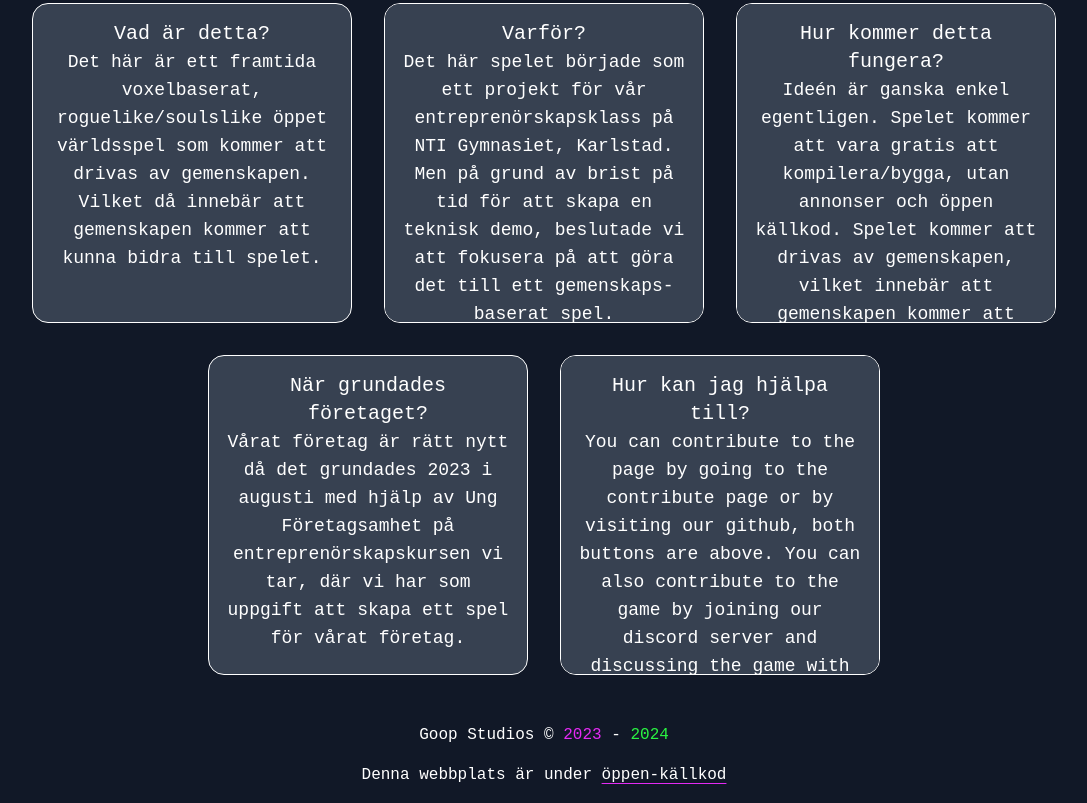
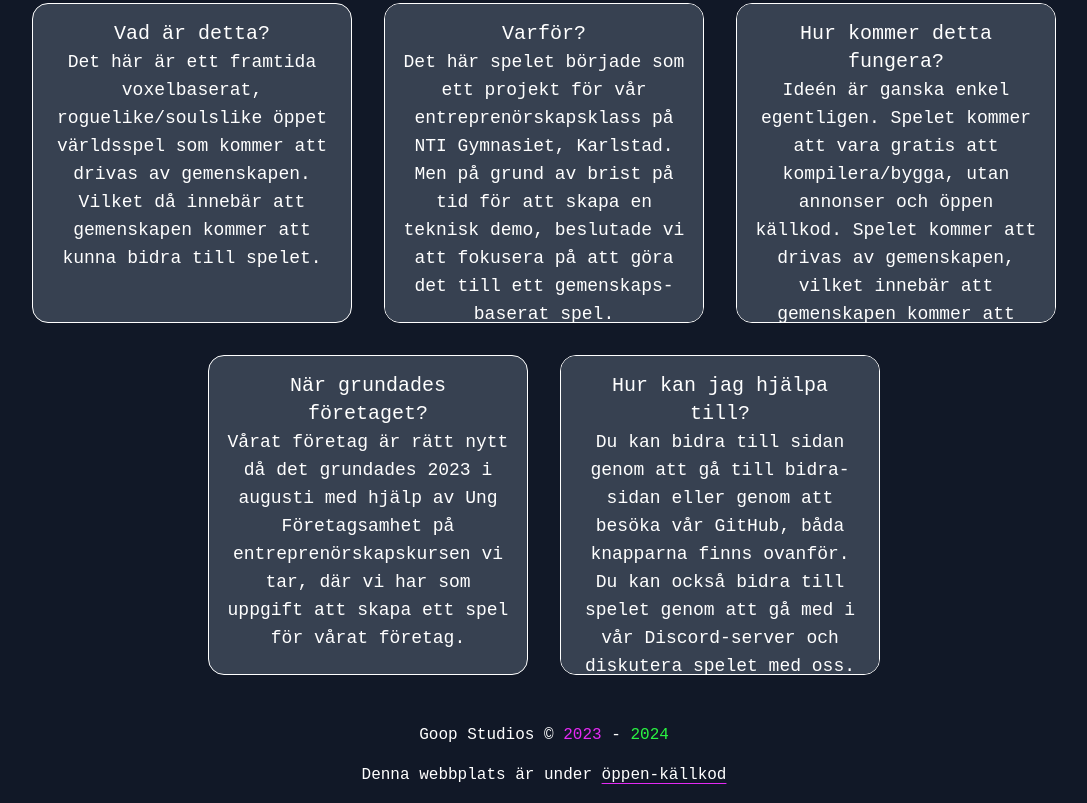
Before and after one commit to goop-studios/www, an Astro site: page /sv in a window 1280 px wide. Shown: the part 781-1584 px from the top of the page, without its empty margins (96-1183 px from the left). Built offline with nearby package versions, Linux system fonts and the light colour scheme; Astro itself is replaced by a stand-in of ours; a web font is replaced by a local one.

Commit message:
fix(i18n) Translate last card.

```diff
--- a/src/pages/sv/index.astro
+++ b/src/pages/sv/index.astro
@@ -26,7 +26,7 @@ const lang = "sv"
 				<Card title="Varför?" body="Det här spelet började som ett projekt för vår entreprenörskapsklass på NTI Gymnasiet, Karlstad. Men på grund av brist på tid för att skapa en teknisk demo, beslutade vi att fokusera på att göra det till ett gemenskaps-baserat spel." />
 				<Card title="Hur kommer detta fungera?" body="Ideén är ganska enkel egentligen. Spelet kommer att vara gratis att kompilera/bygga, utan annonser och öppen källkod. Spelet kommer att drivas av gemenskapen, vilket innebär att gemenskapen kommer att kunna bidra till spelet. Vi har en Discord-server där vi kommer att diskutera status och vad spelet kommer att bli, bland oss själva och även med gemenskapen, vilket kommer att vara ett sätt att bidra till spelet. Men det finns en hake, när vi publicerar spelet på Steam och andra plattformar, för att få en gratis licens måste du ha bidragit till spelet på ett eller annat sätt. Men att bara ändra README-filen i repot eller ändra 1-2 rader som knappt gör någon förändring kommer inte att räcka för en licens. Godkännande för att få en licens beviljad kommer att granskas personligen av personalen på Goop Studios." />
 				<Card title="När grundades företaget?" body="Vårat företag är rätt nytt då det grundades 2023 i augusti med hjälp av Ung Företagsamhet på entreprenörskapskursen vi tar, där vi har som uppgift att skapa ett spel för vårat företag." />
-				<Card title="Hur kan jag hjälpa till?" body="You can contribute to the page by going to the contribute page or by visiting our github, both buttons are above. You can also contribute to the game by joining our discord server and discussing the game with us." />
+				<Card title="Hur kan jag hjälpa till?" body="Du kan bidra till sidan genom att gå till bidra-sidan eller genom att besöka vår GitHub, båda knapparna finns ovanför. Du kan också bidra till spelet genom att gå med i vår Discord-server och diskutera spelet med oss." />
 			</ul>
 		</section>
 	</main>
```
